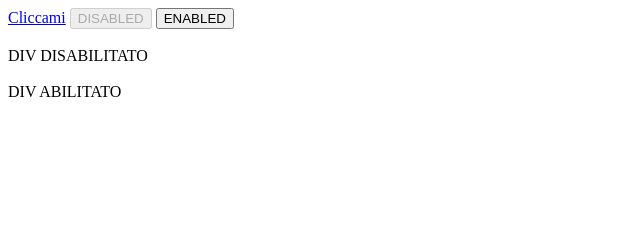
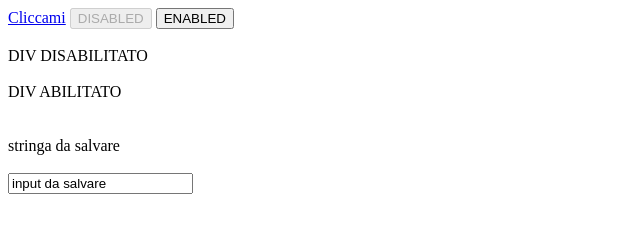
Before and after one commit to francarl/francarl.github.io, a plain HTML site: page index.html in a window 1280 px wide. Shown: the whole page, without its empty margins (0-640 px from the left). Drawn offline with Linux system fonts and the light colour scheme.

Commit message:
Update index.html

```diff
--- a/index.html
+++ b/index.html
@@ -6,5 +6,9 @@
  <br><br>
  <div disabled="disabled" id="disabled-div"><span>DIV DISABILITATO</span></div><br>
  <div id="enabled-div"><span>DIV ABILITATO</span></div>
+ <br><br>
+ <span id="store-data-ctl1">stringa da salvare</span>
+ <br><br>
+ <input type="text" id="store-data-ctl2" value="input da salvare" />
 </body>
 </html>
```
